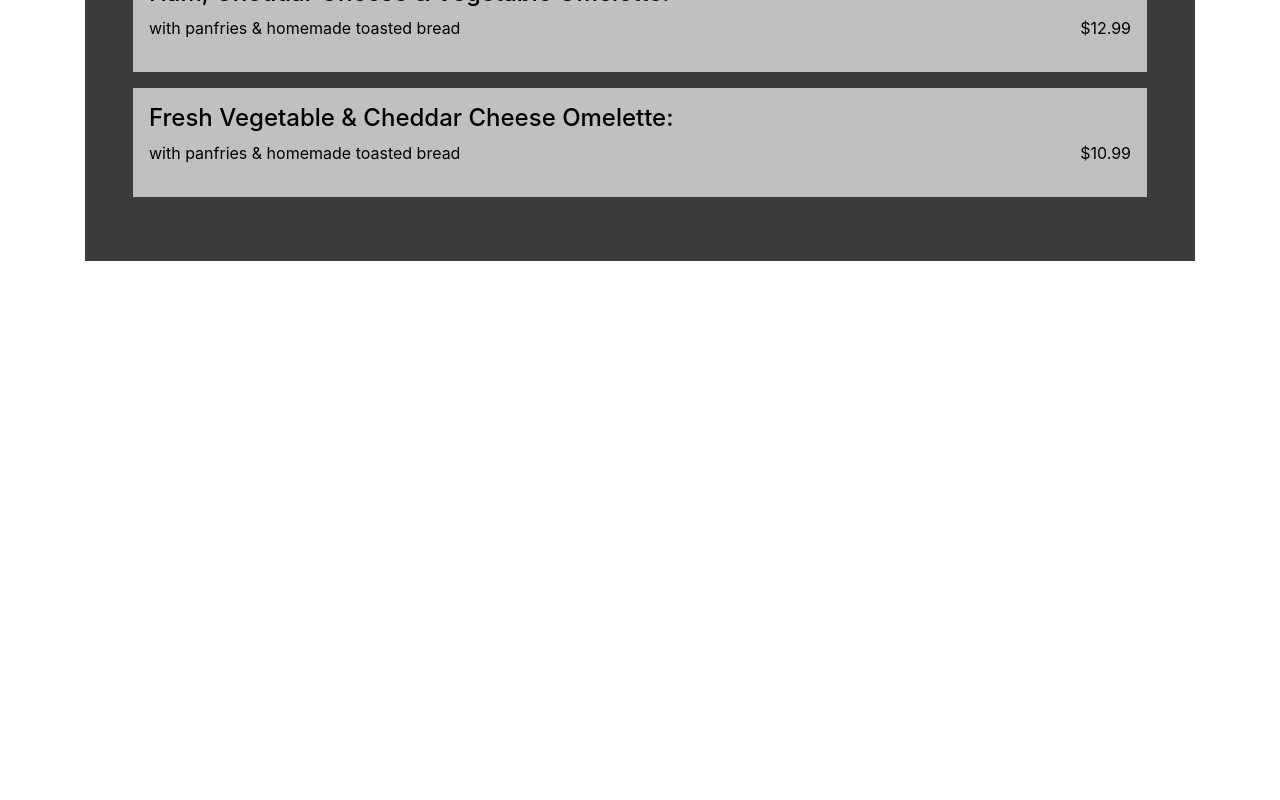
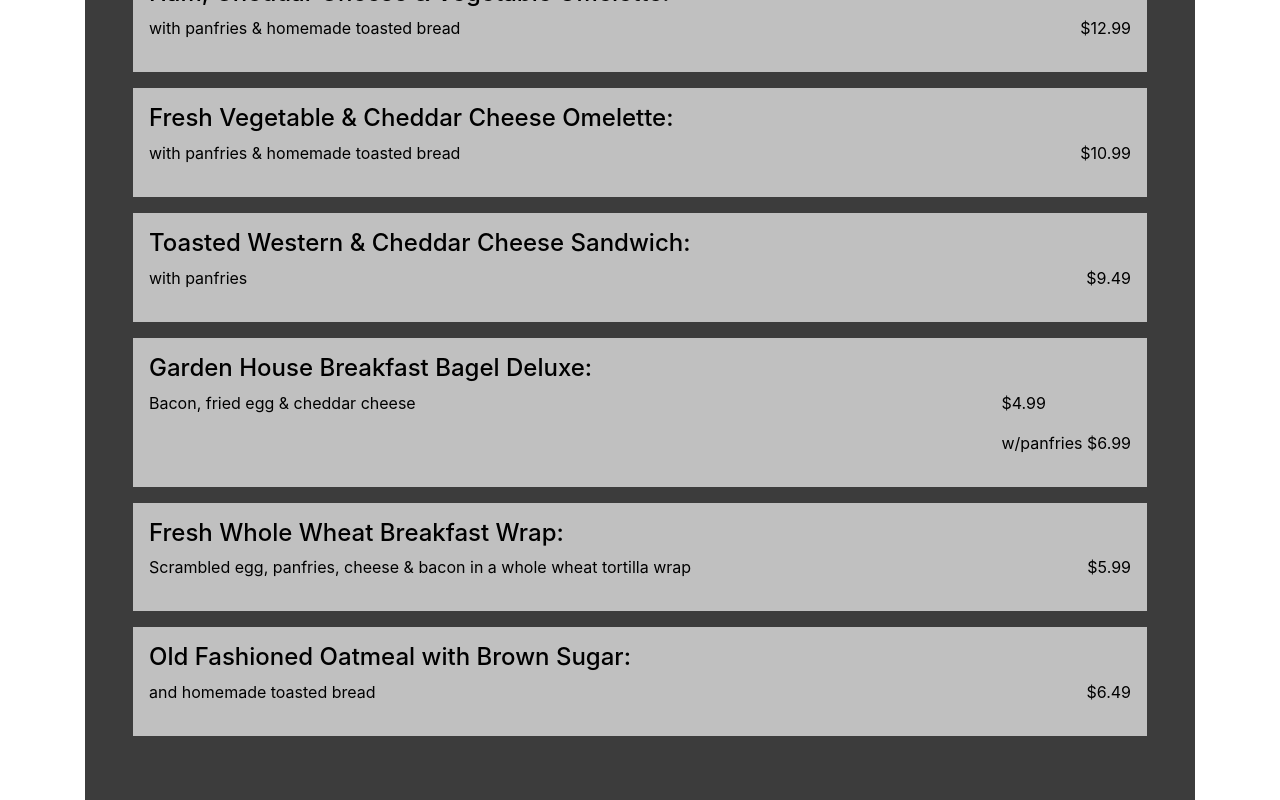
Before and after one commit to kevinwnb/garden-house-restaurant, a React (Create React App) app: page /menus in a window 1280 px wide. Shown: the part 852-1652 px from the top of the page. Before the commit the page ends 1113 px from the top, so only its background shows below. Built offline with nearby package versions, Linux system fonts and the light colour scheme.

Commit message:
Update Menus.js

```diff
--- a/src/components/Menus.js
+++ b/src/components/Menus.js
@@ -69,6 +69,46 @@ class WeeklySpecials extends Component {
                   <p className={"ml-auto"}>$10.99</p>
                 </div>
               </div>
+              <div className={"item"}>
+                <h4 className={"w-100"}>
+                  Toasted Western & Cheddar Cheese Sandwich:
+                </h4>
+                <div className={"d-flex"}>
+                  <p>with panfries</p>
+                  <p className={"ml-auto"}>$9.49</p>
+                </div>
+              </div>
+              <div className={"item"}>
+                <h4 className={"w-100"}>
+                  Garden House Breakfast Bagel Deluxe:
+                </h4>
+                <div className={"d-flex"}>
+                  <p>Bacon, fried egg & cheddar cheese</p>
+                  <div className={"ml-auto"}>
+                    <p className={"d-block"}>$4.99</p>
+                    <p className={"d-block"}>w/panfries $6.99</p>
+                  </div>
+                </div>
+              </div>
+              <div className={"item"}>
+                <h4 className={"w-100"}>Fresh Whole Wheat Breakfast Wrap:</h4>
+                <div className={"d-flex"}>
+                  <p>
+                    Scrambled egg, panfries, cheese & bacon in a whole wheat
+                    tortilla wrap
+                  </p>
+                  <p className={"ml-auto"}>$5.99</p>
+                </div>
+              </div>
+              <div className={"item"}>
+                <h4 className={"w-100"}>
+                  Old Fashioned Oatmeal with Brown Sugar:
+                </h4>
+                <div className={"d-flex"}>
+                  <p>and homemade toasted bread</p>
+                  <p className={"ml-auto"}>$6.49</p>
+                </div>
+              </div>
             </div>
           </Container>
         </section>
```
